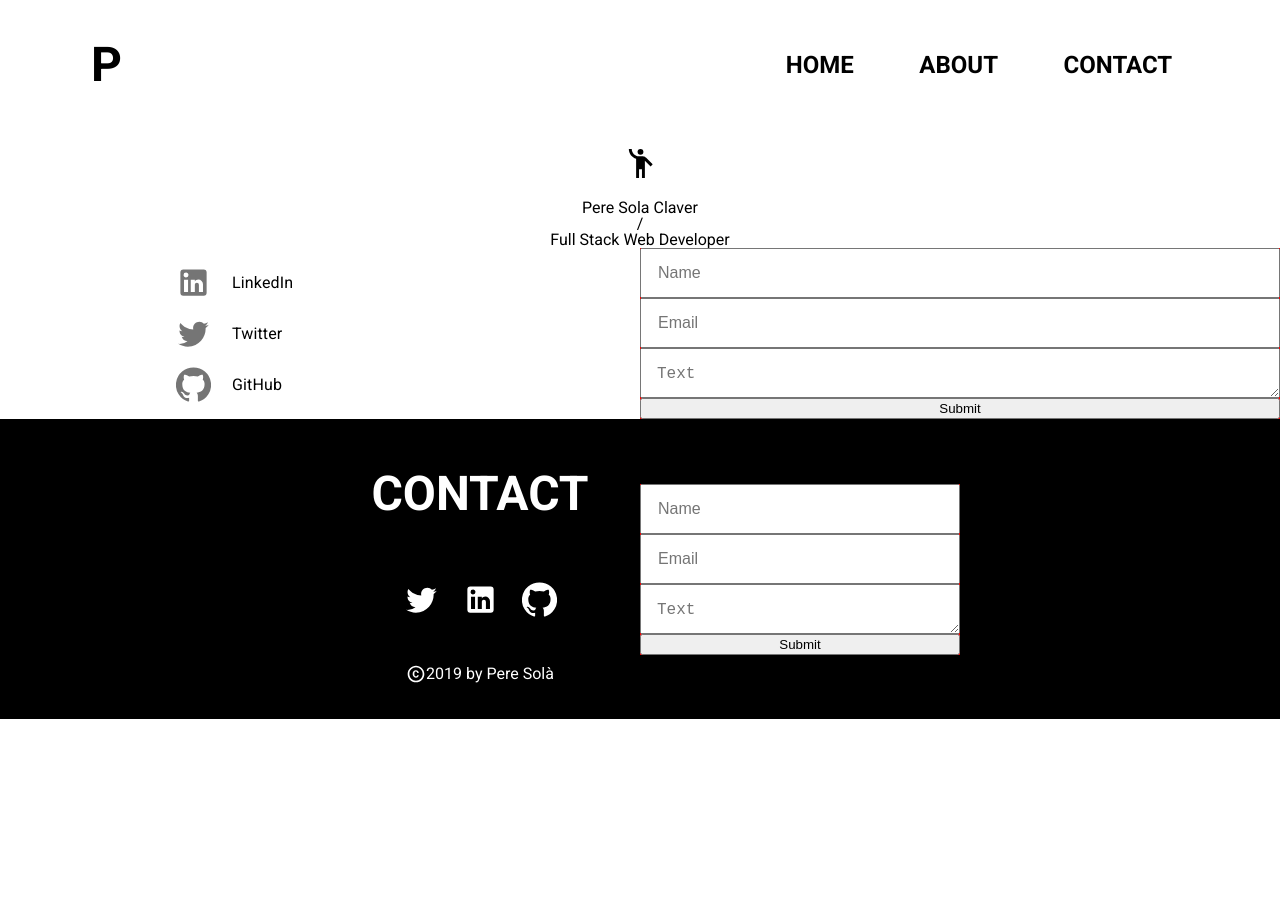
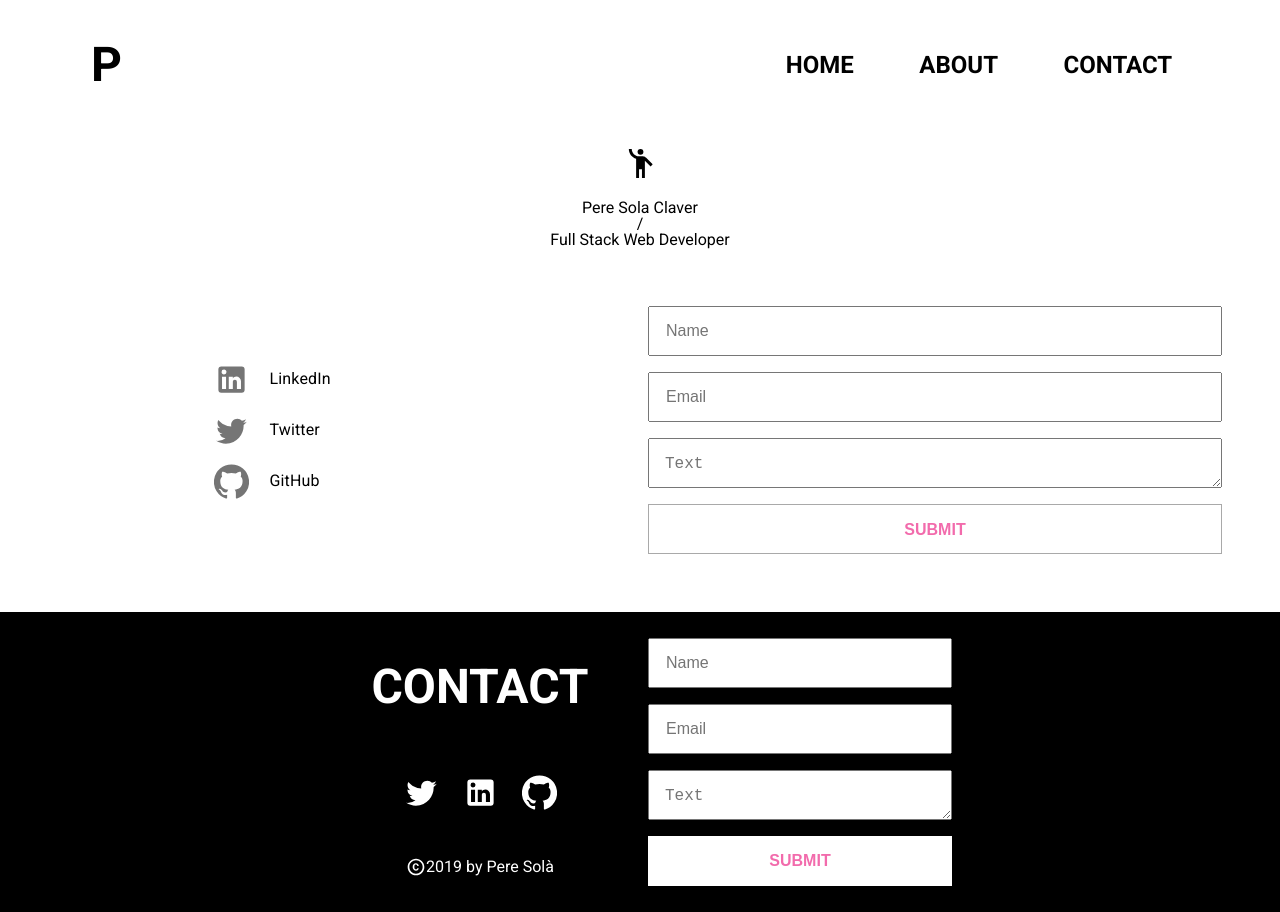
Before and after one commit to petrussola/portfolio-web, a React (Create React App) app: page /contact in a window 1280 px wide. Before the commit the page ends 800 px from the top, so only its background shows below. Built offline with nearby package versions, Linux system fonts and the light colour scheme.

Commit message:
style contact us form

```diff
--- a/src/App.css
+++ b/src/App.css
@@ -38,7 +38,6 @@ h4 {
 
 p {
   line-height: 1rem;
-  /* padding: 1rem; */
 }
 
 .pinky {
@@ -56,3 +55,15 @@ p {
 .spacedlines {
   line-height: 1.6;
 }
+
+.containerMainPage {
+  padding: 50px;
+}
+
+.submitButtonPage {
+  border: 1px solid #A9A9A9;
+}
+
+.submitButtonFooter {
+  border: none;
+}
--- a/src/components/About/About.jsx
+++ b/src/components/About/About.jsx
@@ -24,7 +24,7 @@ const useStyles = makeStyles({
 export default function About() {
   const classes = useStyles();
   return (
-    <div className={classes.root}>
+    <div className={`${classes.root} containerMainPage`}>
       <h1 className={'pinky'}>PERE SOLÀ CLAVER</h1>
       <div className={classes.container}>
         <ProfilePhoto />
--- a/src/components/Contact/ContactDetails.jsx
+++ b/src/components/Contact/ContactDetails.jsx
@@ -49,5 +49,5 @@ export default function ContactDetails() {
 }
 
 function ListItemLink(props) {
-  return <ListItem button component="a" {...props} />;
+  return <ListItem button component="a" selected={false} {...props} />;
 }
--- a/src/components/Contact/ContactPage.jsx
+++ b/src/components/Contact/ContactPage.jsx
@@ -1,4 +1,4 @@
-import React from "react";
+import React, { useState } from "react";
 import ContactDetails from "./ContactDetails";
 import FormContainer from "../Footer/FormContainer";
 
@@ -15,9 +15,10 @@ const useStyles = makeStyles({
 });
 
 export default function ContactPage() {
+
   const classes = useStyles();
   return (
-    <div className={classes.root}>
+    <div className={`${classes.root} containerMainPage`}>
       <ContactDetails />
       <FormContainer />
     </div>
--- a/src/components/Footer/ContactUsForm.jsx
+++ b/src/components/Footer/ContactUsForm.jsx
@@ -7,17 +7,23 @@ import { makeStyles } from "@material-ui/core/styles";
 const useStyles = makeStyles({
   form: {
     display: "flex",
-    "flex-direction": "column",
-    background: "red"
+    "flex-direction": "column"
   },
   field: {
     height: "50px",
     "font-size": "1rem",
-    padding: '1rem'
+    padding: "1rem",
+    margin: "0.5rem"
+  },
+  submitButton: {
+    "background-color": "white",
+    color: "#f26bac",
+    "text-decoration": "none",
+    "font-weight": "bold"
   }
 });
 
-export default function ContactUsForm() {
+export default function ContactUsForm({ inFooter }) {
   const classes = useStyles();
   return (
     <>
@@ -40,7 +46,14 @@ export default function ContactUsForm() {
           placeholder="Text"
           className={classes.field}
         />
-        <button type="submit">Submit</button>
+        <button
+          type="submit"
+          className={`${classes.field} ${classes.submitButton} ${
+            inFooter ? "submitButtonFooter" : "submitButtonPage"
+          }`}
+        >
+          SUBMIT
+        </button>
       </Form>
     </>
   );
--- a/src/components/Footer/Footer.jsx
+++ b/src/components/Footer/Footer.jsx
@@ -1,4 +1,4 @@
-import React from "react";
+import React, { useState } from "react";
 
 // COMPONENTS
 import FormContainer from "./FormContainer";
@@ -25,12 +25,13 @@ const useStyles = makeStyles({
 });
 
 export default function Footer() {
+  const [inFooter, setInFooter] = useState(true);
   const classes = useStyles();
   return (
-    <div className={classes.root} id={'test'}>
+    <div className={classes.root} id={"test"}>
       <div className={classes.container}>
         <ContactDetails />
-        <FormContainer />
+        <FormContainer inFooter={inFooter} />
       </div>
     </div>
   );
--- a/src/components/Footer/FormContainer.jsx
+++ b/src/components/Footer/FormContainer.jsx
@@ -17,7 +17,7 @@ const initialValues = {
   message: ""
 };
 
-export default function FormContainer() {
+export default function FormContainer({ inFooter }) {
   const submitFormHandler = values => {
     console.log(values);
   };
@@ -27,7 +27,7 @@ export default function FormContainer() {
       <Formik
         initialValues={initialValues}
         onSubmit={submitFormHandler}
-        component={ContactUsForm}
+        children={props => <ContactUsForm {...props} inFooter={inFooter} />}
       />
     </div>
   );
--- a/src/components/HomePage.jsx
+++ b/src/components/HomePage.jsx
@@ -18,8 +18,6 @@ const useStyles = makeStyles(theme => ({
     flexWrap: "wrap",
     justifyContent: "space-around",
     overflow: "hidden",
-    padding: "50px",
-    //   background: "brown",
     backgroundColor: theme.palette.background.paper
   },
   gridList: {
@@ -39,7 +37,7 @@ const useStyles = makeStyles(theme => ({
 export default function HomePage() {
   const classes = useStyles();
   return (
-    <div className={classes.root}>
+    <div className={`${classes.root} containerMainPage`}>
       <GridList
         cellHeight={300}
         className={classes.gridList}
```
